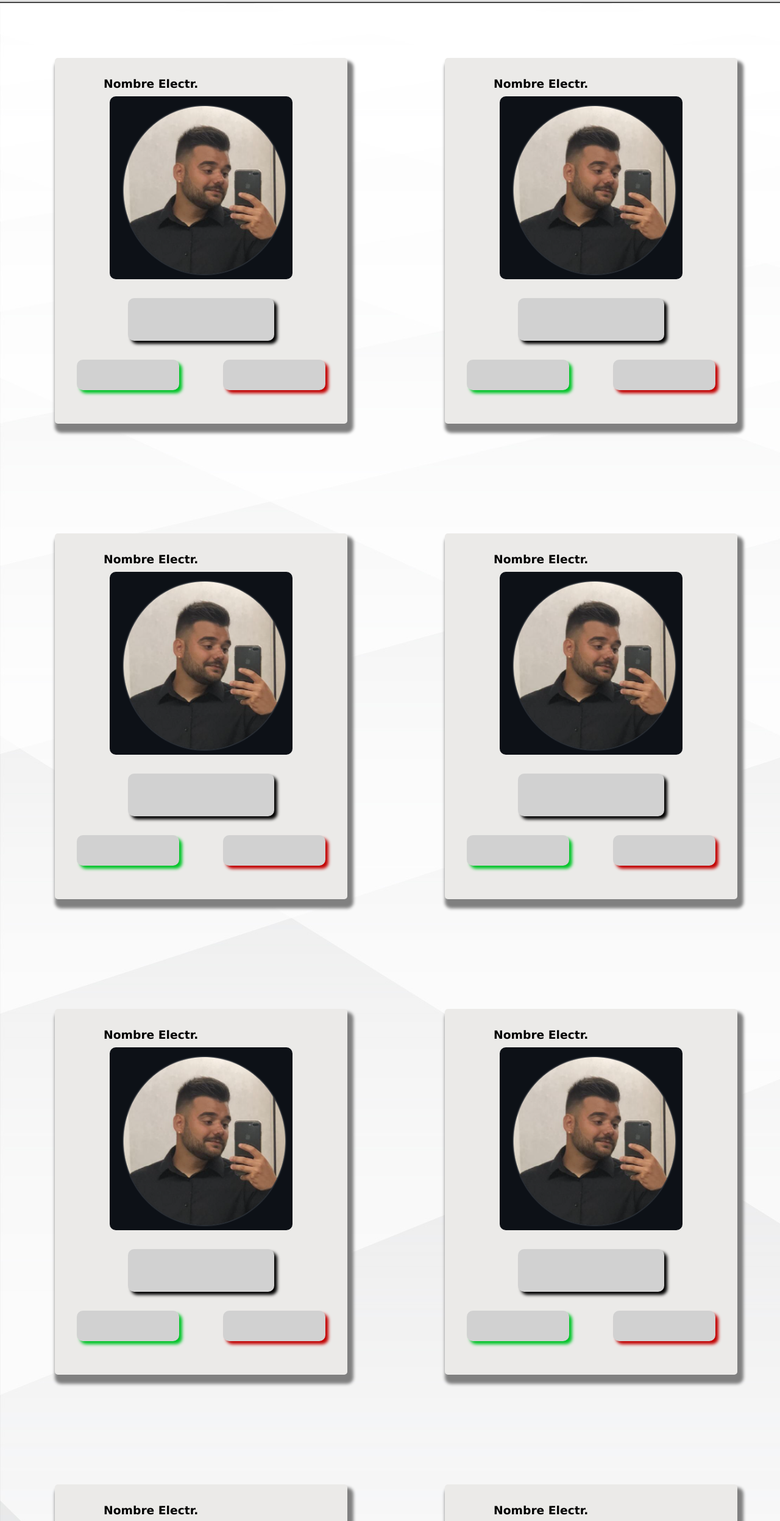
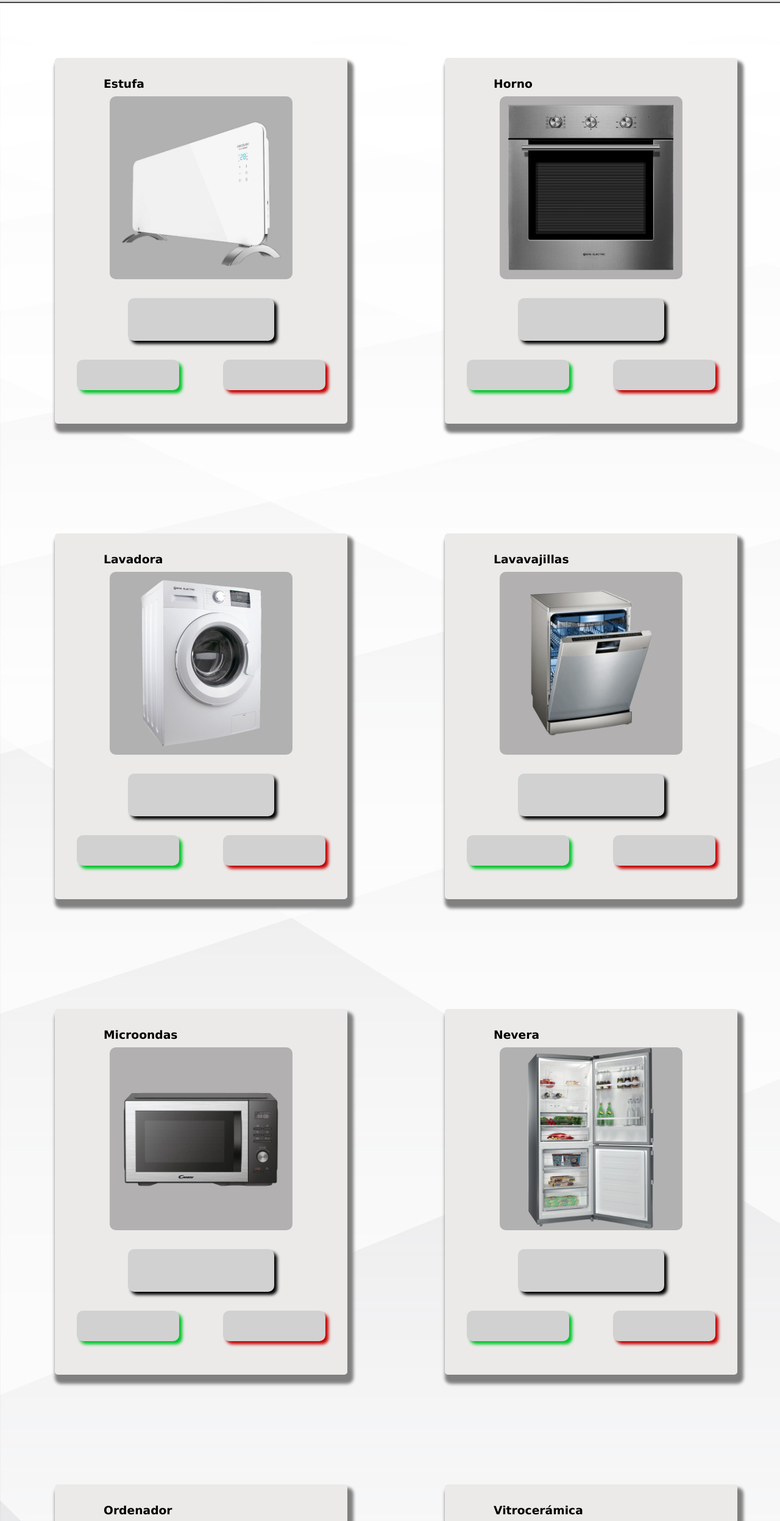
Before and after one commit to HUG046/PROYECTO, a plain HTML site: page index.html in a window 1280 px wide. Shown: the part 199-2694 px from the top of the page at 61% size. Drawn offline with Linux system fonts and the light colour scheme; no server answers.

Commit message:
poca cosa

```diff
--- a/index.html
+++ b/index.html
@@ -47,8 +47,21 @@
     <main>
       <section class="contenedores">
         <article class="articulos">
-          <h3>Nombre Electr.</h3>
-          <img src="./img/diegugallo.png" alt="" />
+          <h3>Estufa</h3>
+          <img src="./img/estufa.jpeg" alt="" />
+          <div class="precioActual">
+            <p class="precioActualEstufa"></p>
+          </div>
+          <div class="precioMinimo">
+            <p class="precioMinimoEstufa"></p>
+          </div>
+          <div class="precioMaximo">
+            <p class="precioMaximoEstufa"></p>
+          </div>
+        </article>
+        <article class="articulos">
+          <h3>Horno</h3>
+          <img src="./img/horno.jpg" alt="" />
           <div class="precioActual">
             <p></p>
           </div>
@@ -60,8 +73,8 @@
           </div>
         </article>
         <article class="articulos">
-          <h3>Nombre Electr.</h3>
-          <img src="./img/diegugallo.png" alt="" />
+          <h3>Lavadora</h3>
+          <img src="./img/lavadora.jpg" alt="" />
           <div class="precioActual">
             <p></p>
           </div>
@@ -73,8 +86,8 @@
           </div>
         </article>
         <article class="articulos">
-          <h3>Nombre Electr.</h3>
-          <img src="./img/diegugallo.png" alt="" />
+          <h3>Lavavajillas</h3>
+          <img src="./img/lavavajillas.jpg" alt="" />
           <div class="precioActual">
             <p></p>
           </div>
@@ -86,8 +99,8 @@
           </div>
         </article>
         <article class="articulos">
-          <h3>Nombre Electr.</h3>
-          <img src="./img/diegugallo.png" alt="" />
+          <h3>Microondas</h3>
+          <img src="./img/microondas.jpg" alt="" />
           <div class="precioActual">
             <p></p>
           </div>
@@ -99,8 +112,8 @@
           </div>
         </article>
         <article class="articulos">
-          <h3>Nombre Electr.</h3>
-          <img src="./img/diegugallo.png" alt="" />
+          <h3>Nevera</h3>
+          <img src="./img/nevera.png" alt="" />
           <div class="precioActual">
             <p></p>
           </div>
@@ -112,8 +125,8 @@
           </div>
         </article>
         <article class="articulos">
-          <h3>Nombre Electr.</h3>
-          <img src="./img/diegugallo.png" alt="" />
+          <h3>Ordenador</h3>
+          <img src="./img/pc.jpg" alt="" />
           <div class="precioActual">
             <p></p>
           </div>
@@ -125,8 +138,8 @@
           </div>
         </article>
         <article class="articulos">
-          <h3>Nombre Electr.</h3>
-          <img src="./img/diegugallo.png" alt="" />
+          <h3>Vitrocerámica</h3>
+          <img src="./img/vitro.png" alt="" />
           <div class="precioActual">
             <p></p>
           </div>
@@ -138,8 +151,8 @@
           </div>
         </article>
         <article class="articulos">
-          <h3>Nombre Electr.</h3>
-          <img src="./img/diegugallo.png" alt="" />
+          <h3>Congelador</h3>
+          <img src="./img/congelador.jpg" alt="" />
           <div class="precioActual">
             <p></p>
           </div>
@@ -151,21 +164,8 @@
           </div>
         </article>
         <article class="articulos">
-          <h3>Nombre Electr.</h3>
-          <img src="./img/diegugallo.png" alt="" />
-          <div class="precioActual">
-            <p></p>
-          </div>
-          <div class="precioMinimo">
-            <p></p>
-          </div>
-          <div class="precioMaximo">
-            <p></p>
-          </div>
-        </article>
-        <article class="articulos">
-          <h3>Nombre Electr.</h3>
-          <img src="./img/diegugallo.png" alt="" />
+          <h3>TV</h3>
+          <img src="./img/tv.png" alt="" />
           <div class="precioActual">
             <p></p>
           </div>
@@ -180,5 +180,6 @@
     </main>
 
     <footer></footer>
+    <script src="./js/api.js"></script>
   </body>
 </html>
--- a/js/api.js
+++ b/js/api.js
@@ -1,8 +1,10 @@
-'use strict'
+"use strict";
 
-async function obtenerDatos (){
-    try{
-    const res = await fetch("https://bypass-cors-beta.vercel.app/?url=https://api.preciodelaluz.org/v1/prices/all?zone=PCB");
+async function obtenerDatos() {
+  try {
+    const res = await fetch(
+      "https://bypass-cors-beta.vercel.app/?url=https://api.preciodelaluz.org/v1/prices/all?zone=PCB"
+    );
     const procesado = await res.json();
     console.log(procesado);
 
@@ -11,19 +13,19 @@ async function obtenerDatos (){
     for (const clave in procesado.data) {
       const hora = clave;
       const precio = procesado.data[clave].price;
-        resultados.push({ hora, precio });
+      const unidades = procesado.data[clave].units;
+      resultados.push({ hora, precio, unidades });
     }
     console.log(resultados);
 
     return resultados;
-
-} catch (error){
+  } catch (error) {
     console.error("Error al coger los datos de la API", error);
     return null;
-}}
+  }
+}
 
-obtenerDatos()
- .then(resultados => {
+obtenerDatos().then((resultados) => {
   if (resultados) {
     console.log(resultados);
   } else {
--- a/js/electrodomesticos.js
+++ b/js/electrodomesticos.js
@@ -1,4 +1,4 @@
-//El consumo está puesto en w (watios)
+//El consumo está puesto en w/h(watios)
 
 datosElectrodomesticos = [
   {
```
Also changed, not shown: img/microondas.jpg (renamed from img/640-1_38000995_20_01_f_cmga31edlb-M.jpg), img/tv.jpg (deleted), img/tv.png (added), img/vitro.png (added), 1 other file. Lines whose indentation alone changed are shown as unchanged.
